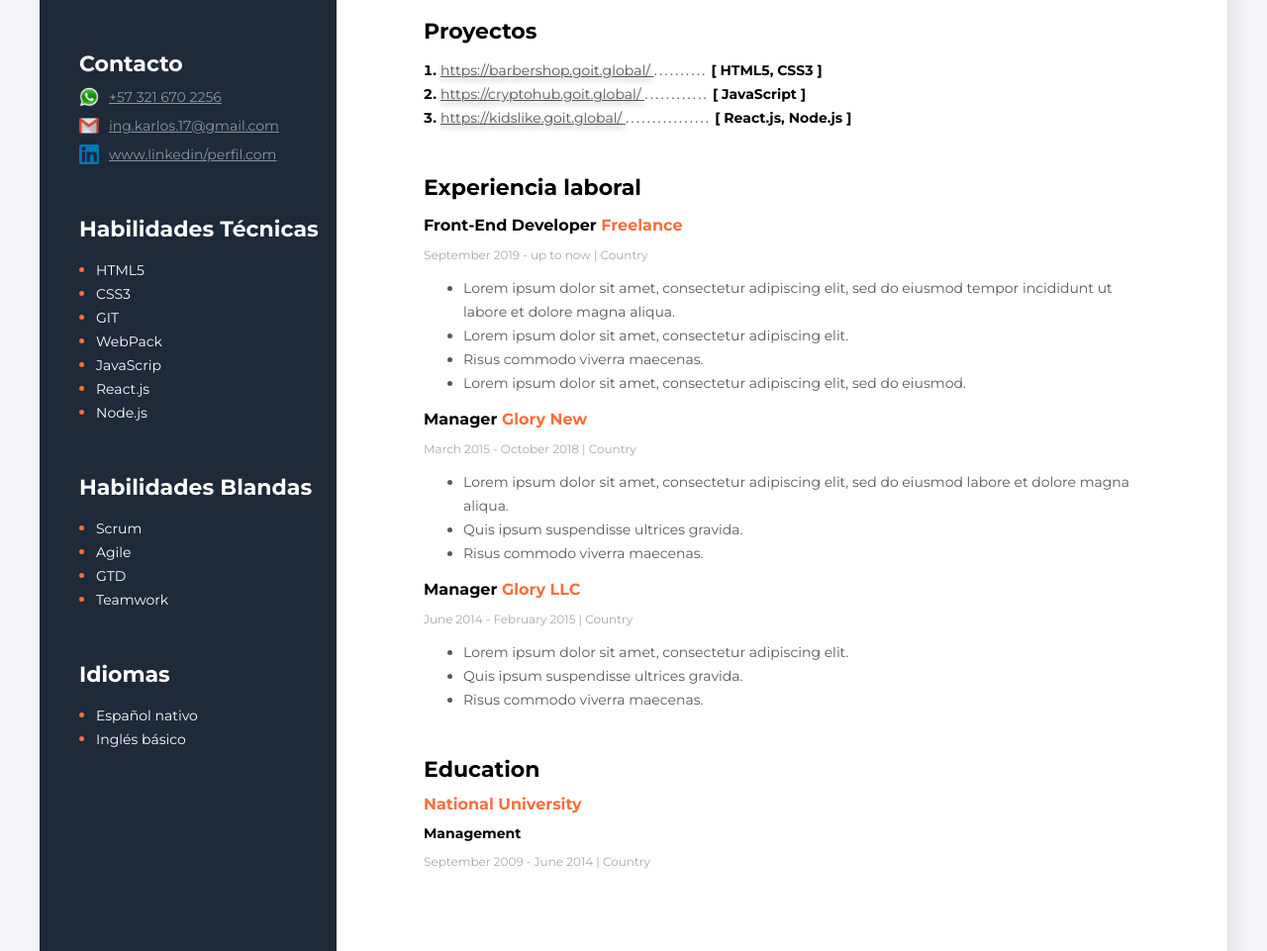
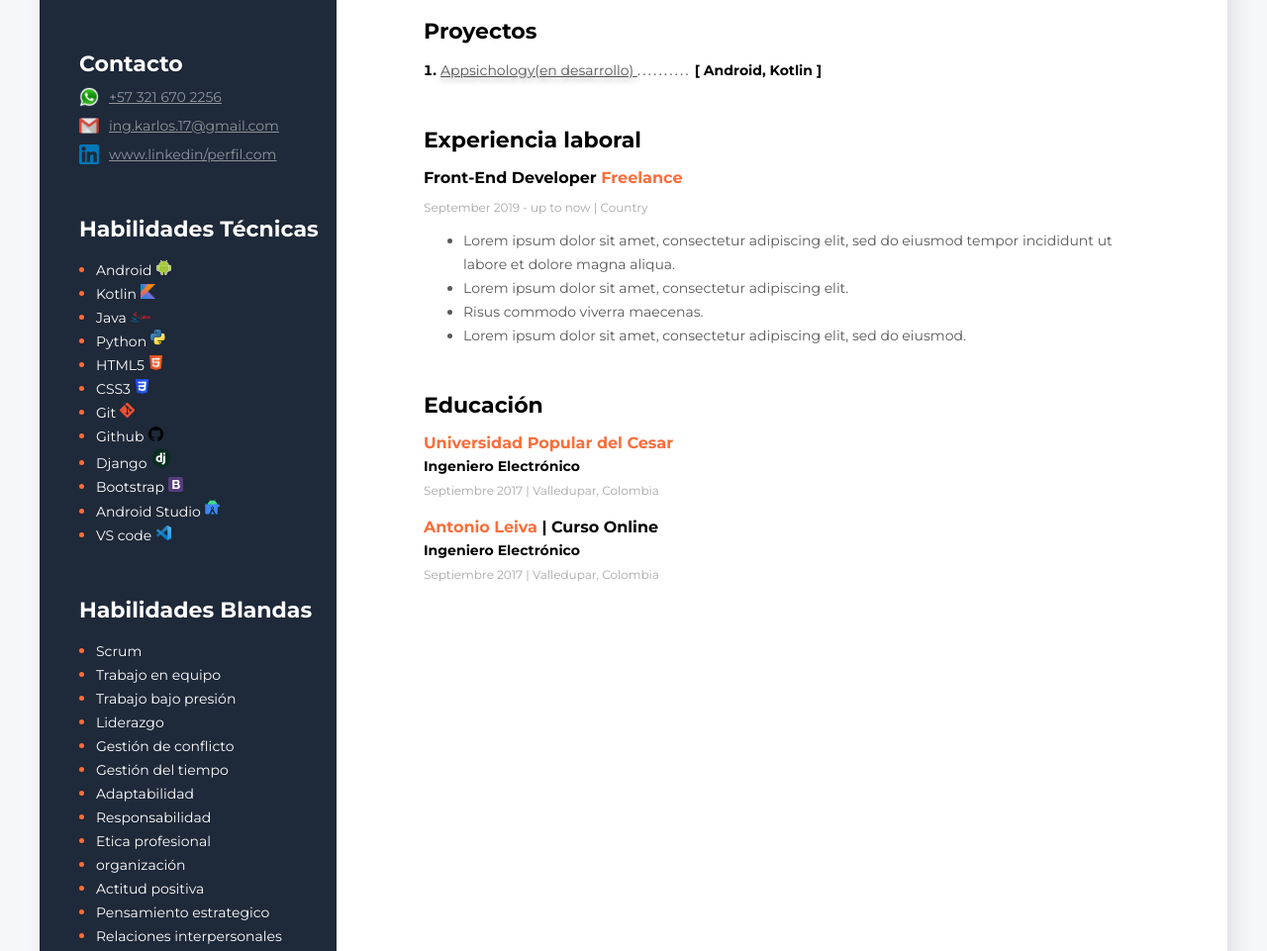
Before and after one commit to Cmorenodev/CV_SitioWeb, a plain HTML site: page index.html in a window 1280 px wide. Shown: the part 465-1426 px from the top of the page at 99% size. Drawn offline with Linux system fonts and the light colour scheme.

Commit message:
Habilidades tecnicas y blandas, se cargan logos

```diff
--- a/css/styles.css
+++ b/css/styles.css
@@ -124,7 +124,8 @@ li{
     font-size: 12px;
     line-height: 15px;
     color: #A8A8A8;
-    margin-top: 12px;
+    margin-top: 8px;
+    margin-bottom: 20px;
 }
 
 .universidad{
@@ -134,8 +135,8 @@ li{
     line-height: 20px;
     color: #FB6D3A;
     padding: 0;
-    margin-top: 12px;
-    margin-bottom: 11px;
+    margin-top: 15px;
+    margin-bottom: 5px;
 }
 
 .carrera{
@@ -144,8 +145,11 @@ li{
     font-size: 14px;
     line-height: 17px;
     color: #000000;
-    margin-top: 11px;
-    margin-bottom: 12px;
+    margin-top: 5px;
+    margin-bottom: 8px;
+}
+.texto-negro{
+    color: #000000;
 }
 
 /***** Informacion Secundaria *****/
--- a/index.html
+++ b/index.html
@@ -33,17 +33,9 @@
                 <h3 class="titulo-seccion-principal">Proyectos</h3>
                 <ol class="lista-proyectos">
                     <li>
-                        <a class="enlaces-proyectos" href="https://barbershop.goit.global/"> https://barbershop.goit.global/ </a>
+                        <a class="enlaces-proyectos" href="https://github.com/Cmorenodev/Appsychology"> Appsichology(en desarrollo) </a>
                         <span class="puntos-proyectos">..........</span>
-                        <span>[ HTML5, CSS3 ]</span>
-                    </li>
-                    <li> <a class="enlaces-proyectos" href="https://cryptohub.goit.global/"> https://cryptohub.goit.global/ </a>
-                        <span class="puntos-proyectos">............</span>
-                        <span>[ JavaScript ]</span>
-                    </li>
-                    <li> <a class="enlaces-proyectos" href="https://kidslike.goit.global/"> https://kidslike.goit.global/ </a>
-                        <span class="puntos-proyectos">................</span>
-                        <span>[ React.js, Node.js ]</span>
+                        <span>[ Android, Kotlin ]</span>
                     </li>
                 </ol>
             </div>
@@ -61,35 +53,21 @@
                         <li>Lorem ipsum dolor sit amet, consectetur adipiscing elit, sed do eiusmod.  </li>
                     </ul>
                 </div>
-                <!-- Empresa 2 -->
-                <div>
-                    <h4 class="puesto-empresa">Manager <span class="texto-naranja">Glory New</span></h4>
-                    <p class="periodo-empresa">March 2015 - October 2018   |   Country</p>
-                    <ul class="lista-experiencia">
-                        <li>Lorem ipsum dolor sit amet, consectetur adipiscing elit, sed do eiusmod labore et dolore magna aliqua. </li>
-                        <li>Quis ipsum suspendisse ultrices gravida.</li>
-                        <li>Risus commodo viverra maecenas. </li>
-                    </ul>
-                </div>
-                <!-- Empresa 3 -->
-                <div>
-                    <h4 class="puesto-empresa">Manager <span class="texto-naranja">Glory LLC</span></h4>
-                    <p class="periodo-empresa">June 2014 - February 2015   |   Country</p>
-                    <ul class="lista-experiencia">
-                        <li>Lorem ipsum dolor sit amet, consectetur adipiscing elit.</li>
-                        <li>Quis ipsum suspendisse ultrices gravida.</li>
-                        <li>Risus commodo viverra maecenas.</li>
-                    </ul>
-                </div>
             </div>
             <!-- Educación -->
             <div class="educacion">
-                <h3 class="titulo-seccion-principal">Education</h3>
+                <h3 class="titulo-seccion-principal">Educación</h3>
                 <!-- Universidad 1 -->
                 <div>
-                    <h4 class="universidad">National University</h4>
-                    <h5 class="carrera">Management</h5>
-                    <p class="periodo-educacion">September 2009 - June 2014   |   Country</p>
+                    <h4 class="universidad">Universidad Popular del Cesar</h4>
+                    <h5 class="carrera">Ingeniero Electrónico</h5>
+                    <p class="periodo-educacion">Septiembre 2017   |   Valledupar, Colombia</p>
+                </div>
+                 <!-- CursoOnline 1 -->
+                 <div>
+                    <h4 class="universidad">Antonio Leiva<span class="texto-negro">   |   Curso Online</span></h4>
+                    <h5 class="carrera">Ingeniero Electrónico</h5>
+                    <p class="periodo-educacion">Septiembre 2017   |   Valledupar, Colombia</p>
                 </div>
             </div>
         </div>
@@ -119,13 +97,54 @@
             <div class="habilidades-tecnicas">
                 <h3 class="titulo-lateral">Habilidades Técnicas</h3>
                 <ul class="lista-lateral">
-                    <li><span class="elemento-lista-lateral">HTML5</span></li>
-                    <li><span class="elemento-lista-lateral">CSS3</span></li>
-                    <li><span class="elemento-lista-lateral">GIT</span></li>
-                    <li><span class="elemento-lista-lateral">WebPack</span></li>
-                    <li><span class="elemento-lista-lateral">JavaScrip</span></li>
-                    <li><span class="elemento-lista-lateral">React.js</span></li>
-                    <li><span class="elemento-lista-lateral">Node.js</span></li>
+                    <li>
+                        <span class="elemento-lista-lateral">Android</span>
+                        <img src="./img/logoAndroid.png" alt="Android" width="15">
+                    </li>
+                    <li>
+                        <span class="elemento-lista-lateral">Kotlin</span>
+                        <img src="./img/logoKotlin.png" alt="Kotlin" width="15">
+                    </li>
+                    <li>
+                        <span class="elemento-lista-lateral">Java</span>
+                        <img src="./img/logoJava.png" alt="Java" width="20">
+                    </li>
+                    <li>
+                        <span class="elemento-lista-lateral">Python</span>
+                        <img src="./img/logoPython.png" alt="Python" width="15">
+                    </li>
+                    <li>
+                        <span class="elemento-lista-lateral">HTML5</span>
+                        <img src="./img/logoHTML.png" alt="HTML5" width="15">
+                    </li>
+                    <li>
+                        <span class="elemento-lista-lateral">CSS3</span>
+                        <img src="./img/logoCSS.png" alt="CSS3" width="15">
+                    </li>
+                    <li>
+                        <span class="elemento-lista-lateral">Git</span>
+                        <img src="./img/logoGit.png" alt="Git" width="15">
+                    </li>
+                    <li>
+                        <span class="elemento-lista-lateral">Github</span>
+                        <img src="./img/logoGithub.png" alt="Github" width="15">
+                    </li>
+                    <li>
+                        <span class="elemento-lista-lateral">Django</span>
+                        <img src="./img/logoDjango.png" alt="Django" width="20">
+                    </li>
+                    <li>
+                        <span class="elemento-lista-lateral">Bootstrap</span>
+                        <img src="./img/logoBootstrap.svg" alt="Bootstrap" width="15">
+                    </li>
+                    <li>
+                        <span class="elemento-lista-lateral">Android Studio</span>
+                        <img src="./img/logoAS.png" alt="AS" width="15">
+                    </li>
+                    <li>
+                        <span class="elemento-lista-lateral">VS code</span>
+                        <img src="./img/logoVS.png" alt="VS" width="15">
+                    </li>
                 </ul>
             </div>
             <!-- Habilidades blandas -->
@@ -133,9 +152,18 @@
                 <h3 class="titulo-lateral">Habilidades Blandas</h3>
                 <ul class="lista-lateral">
                     <li><span class="elemento-lista-lateral">Scrum</span></li>
-                    <li><span class="elemento-lista-lateral">Agile</span></li>
-                    <li><span class="elemento-lista-lateral">GTD</span></li>
-                    <li><span class="elemento-lista-lateral">Teamwork</span></li>
+                    <li><span class="elemento-lista-lateral">Trabajo en equipo</span></li>
+                    <li><span class="elemento-lista-lateral">Trabajo bajo presión</span></li>
+                    <li><span class="elemento-lista-lateral">Liderazgo</span></li>
+                    <li><span class="elemento-lista-lateral">Gestión de conflicto</span></li>
+                    <li><span class="elemento-lista-lateral">Gestión del tiempo</span></li>
+                    <li><span class="elemento-lista-lateral">Adaptabilidad</span></li>
+                    <li><span class="elemento-lista-lateral">Responsabilidad</span></li>
+                    <li><span class="elemento-lista-lateral">Etica profesional</span></li>
+                    <li><span class="elemento-lista-lateral">organización</span></li>
+                    <li><span class="elemento-lista-lateral">Actitud positiva</span></li>
+                    <li><span class="elemento-lista-lateral">Pensamiento estrategico</span></li>
+                    <li><span class="elemento-lista-lateral">Relaciones interpersonales</span></li>
                 </ul>
             </div>
             <!-- Idiomas -->
```
Also changed, not shown: img/logoAS.png (added), img/logoAndroid.png (added), img/logoBootstrap.svg (added), img/logoCSS.png (added), img/logoDjango.png (added), img/logoGit.png (added), img/logoGithub.png (added), img/logoHTML.png (added), img/logoJava.png (added), img/logoKotlin.png (added), img/logoLinkedin.jpg (deleted), img/logoPython.png (added), img/logoVS.png (added).
